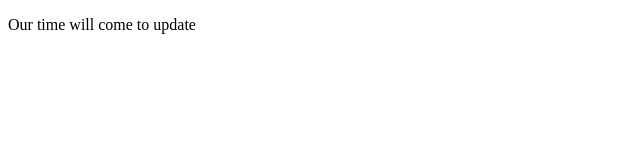
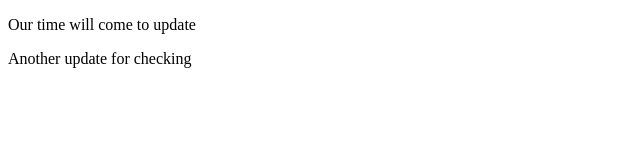
Before and after one commit to Njmul/Portfolio_website, a plain HTML site: page main.html in a window 1280 px wide. Shown: the whole page, without its empty margins (0-640 px from the left). Drawn offline with Linux system fonts and the light colour scheme.

Commit message:
another update

```diff
--- a/main.html
+++ b/main.html
@@ -5,6 +5,7 @@
     <meta name="viewport" content="width=device-width, initial-scale=1.0">
     <title>My First Portfolio Website</title>
     <P>Our time will come to update</P>
+    <P>Another update for checking</P>
 </head>
 <body>
 
```
